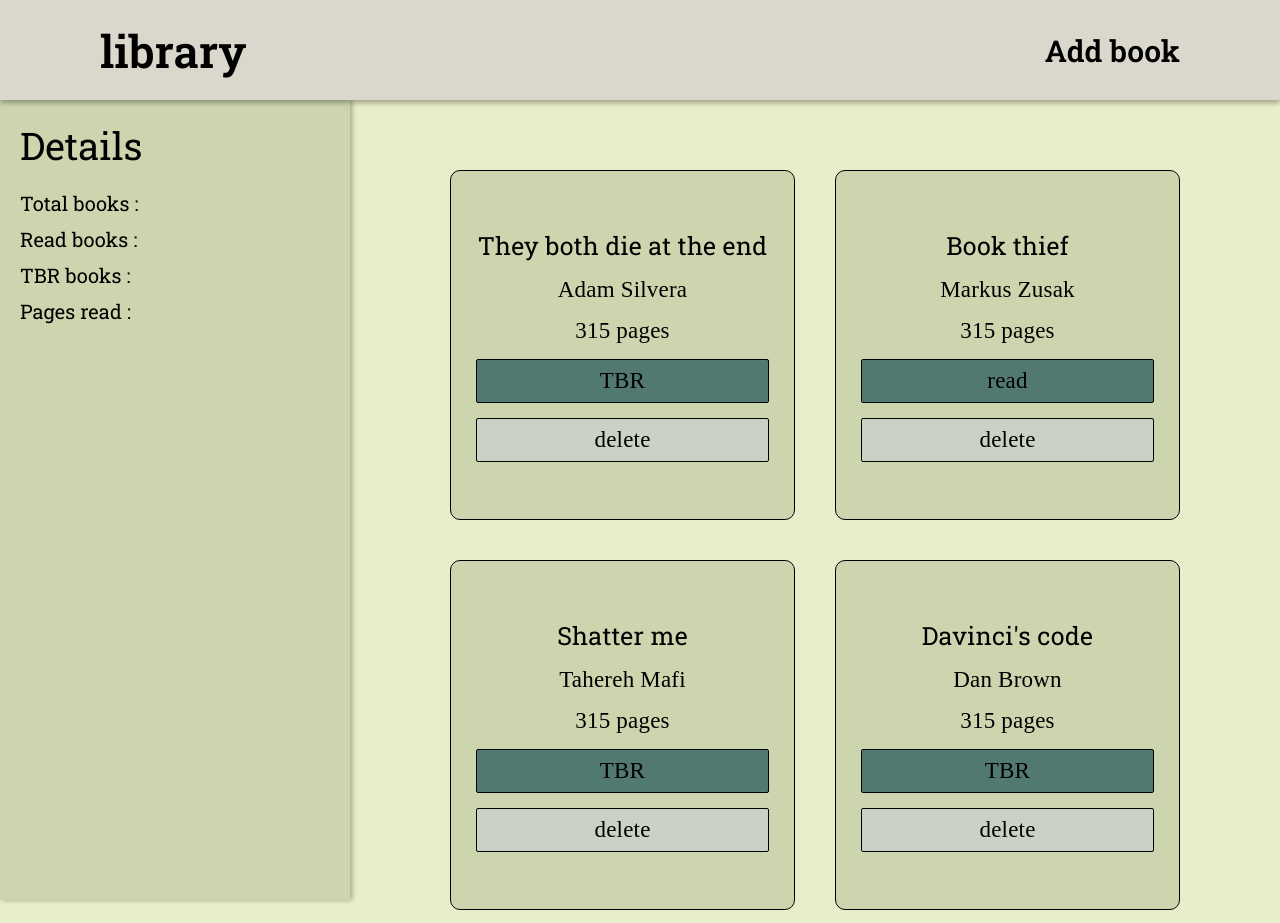
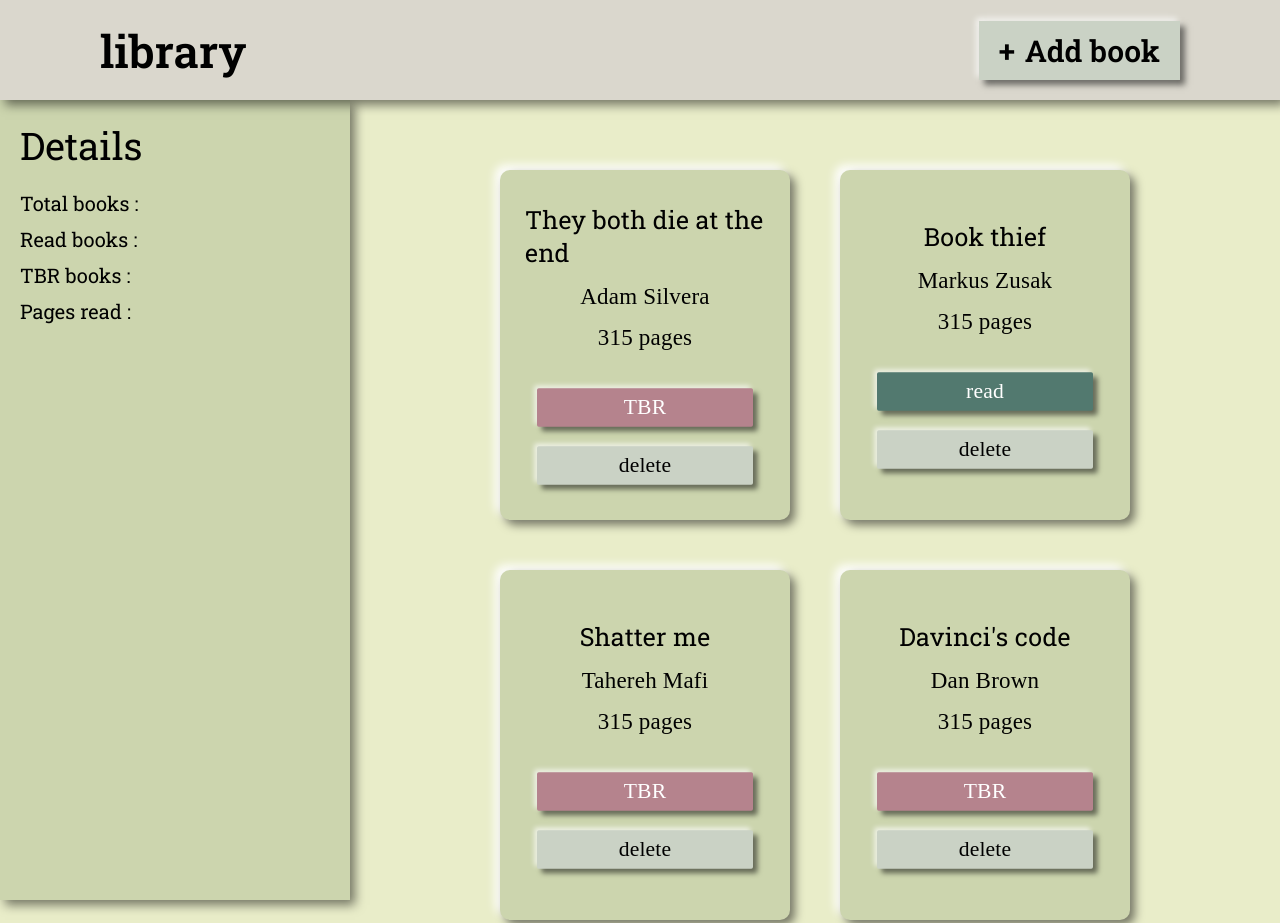
Before and after one commit to Olguta150/library_v1, a website: page index.html in a window 1280 px wide. Shown: the top 923 px of the page. Drawn offline with Linux system fonts and the light colour scheme.

Commit message:
Add neumorphic style

```diff
--- a/style.css
+++ b/style.css
@@ -11,7 +11,7 @@ body {
     width: 100vw;
     height: 100vh;
     background: #e9edc9;
-    /* overflow-x: hidden; */
+    overflow-x: hidden;
 }
 
 /* .container {
@@ -25,7 +25,7 @@ body {
     height: 100px;
     padding: 0 100px;
     background: #dad7cd;
-    box-shadow: 0 3px 5px rgba(0, 0, 0, 0.3);
+    box-shadow: 5px 5px 10px rgba(0, 0, 0, 0.5);
     font-family: 'Roboto Slab', serif;
     font-size: 45px;
     font-weight: 600;
@@ -57,7 +57,7 @@ body {
     min-width: 350px;
     height: 100vh;
     background: #ccd5ae;
-    box-shadow: 2px 0 5px rgba(0, 0, 0, 0.3);
+    box-shadow: 5px 5px 10px rgba(0, 0, 0, 0.5);
     font-family: 'Roboto Slab', serif;
     z-index: 2;
 }
@@ -87,11 +87,9 @@ body {
 .grid {
     position: absolute;
     display: grid;
-    grid-template-columns: repeat(auto-fill, minmax(300px, 1fr));
-    /* flex-wrap: wrap; */
-    gap: 40px;
-    /* border: 1px solid red; */
-    padding: 70px 100px;
+    grid-template-columns: repeat(auto-fill, minmax(290px, 1fr));
+    gap: 50px;
+    padding: 70px 150px;
     width: calc(100vw - 350px);
     min-height: calc(100vh - 100px);
     left: 350px;
@@ -103,15 +101,15 @@ body {
     align-items: center;
     flex-direction: column;
     flex-grow: 1;
-    /* width: 350px; */
     height: 350px;
-    border: 1px solid;
     border-radius: 10px;
     font-size: 23px;
     padding: 10px 25px;
     gap: 15px;
-    background: #ccd5ae;
+    background: rgb(204, 213, 174);
     letter-spacing: 0.2px;
+    box-shadow: 5px 5px 10px rgba(0, 0, 0, 0.5), -5px -5px 10px rgba(255, 255, 255);
+    cursor: default;
 }
 
 .name {
@@ -123,25 +121,60 @@ body {
     width: 100%;
     padding: 8px;
     text-align: center;
+    font-size: 24px;
     border-radius: 2px;
-    border: 1px solid;
+    transform: scale(0.9);
+    cursor: pointer;
+    box-shadow: 5px 5px 6px rgba(0, 0, 0, 0.5), -3px -3px 6px rgba(255, 255, 255, 0.7);
+}
+
+.status.tbr {
+    background: #b5838d;
 }
 
 .status {
+    color: #fff;
     background: #52796f;
+    margin-top: 20px;
 }
 
 .delete {
     background: #cad2c5;
 }
 
-/* @media screen and (max-width: 1500px) {
-    .grid {
-        display: grid;
-        grid-template-columns: repeat(auto-fill, 1fr);
-    }
 
-    body {
-        background: rgb(181, 52, 159);
-    }
+.add-book-btn {
+    padding: 10px 20px;
+    background: #cad2c5;
+    box-shadow: 5px 5px 6px rgba(0, 0, 0, 0.5), -3px -3px 6px rgba(255, 255, 255, 0.7);
+}
+
+.add-book-btn::before {
+    content: '+';
+    padding-right: 10px;
+    font-size: 30px;
+}
+
+.btn-inner-shadow {
+    box-shadow: inset 5px 5px 2px rgba(0, 0, 0, 0.5), inset -3px -3px 2px rgba(255, 255, 255);
+}
+/* .overlay {
+    position: fixed;
+    display: flex;
+    justify-content: center;
+    align-items: center;
+    top: 0;
+    left: 0;
+    right: 0;
+    bottom: 0;
+    background:rgba(0, 0, 0, 0.3);
+    z-index: 10;
+}
+
+.overlay .popup {
+    position: fixed;
+    min-width: 400px;
+    height: 450px;
+    background: #fff;
+    border-radius: 10px;
 } */
```
